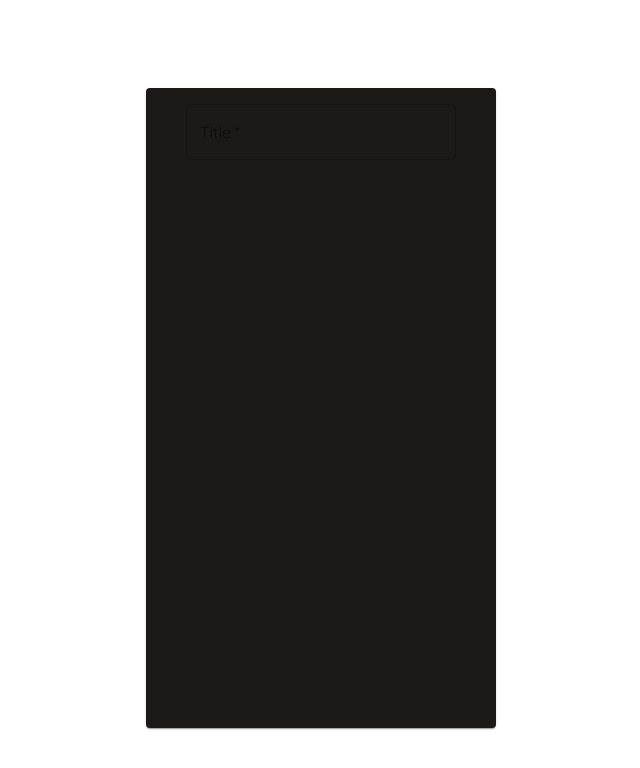
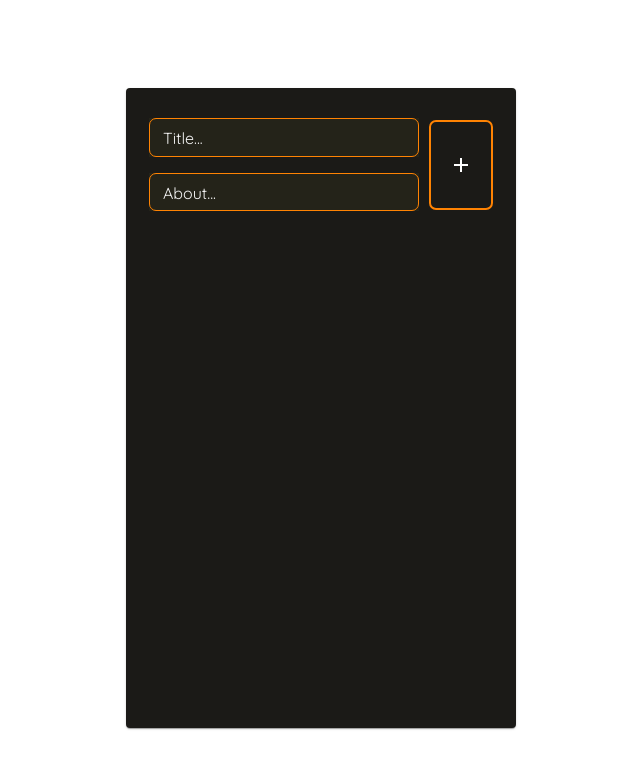
Before and after one commit to A-Richdom/Material-UI-Tutorial, a React (Vite) app: page /notask in a window 1280 px wide. Shown: the top 768 px of the page, without its empty margins (319-959 px from the left). Built offline with nearby package versions, Linux system fonts and the light colour scheme.

Commit message:
Finishing the TextFields and Button UI

```diff
--- a/src/Components/TO-DO PROJECT/NoTask.jsx
+++ b/src/Components/TO-DO PROJECT/NoTask.jsx
@@ -1,6 +1,6 @@
-import { Card, CardContent, Container, Input, TextField, makeStyles } from '@material-ui/core'
+import { Button, Card, CardContent, Container, TextField, makeStyles } from '@material-ui/core'
 import React from 'react'
-
+import AddOutlinedIcon from '@mui/icons-material/AddOutlined';
 
 const useStyles = makeStyles((theme) => ({
   cardContainer: {
@@ -11,21 +11,67 @@ const useStyles = makeStyles((theme) => ({
   },
   card: {
     backgroundColor: '#1b1a17',
-    width: '350px',
+    width: '390px',
     height: '80vh',
     display: 'flex',
     justifyContent: 'center',
 
   },
+  cardContent: {
+    padding:'30px 60px',
+  },
+    form: {
+    width: '100%',
+    display:'flex',
+    alignItems: 'center',
+    justifyContent: 'center',
+    gap: '10px',
+
+  },
+  fields: {
+    display: 'flex',
+    flexDirection: 'column',
+
+  },
   field: {
-    // display: 'block',
+    color: 'white',
     width: '270px',
-    height: '10px',
+    // height: '40px',
+    fontFamily: theme.typography.fontFamily,
+    marginBottom: '16px',
+    '& .MuiOutlinedInput-input': {
+        color: 'white',
+        height: '5px',
+        textAlign: 'center',
+        backgroundColor: '#242319',
+        paddingTop: '15px',
+    },
+    '& .MuiInputLabel-root': {
+      display: 'flex',
+      alignItems: 'center',
+      marginTop: '-8px',
+      color: 'whitesmoke',
+    },
 
+    '& .MuiOutlinedInput-root .MuiOutlinedInput-notchedOutline': {
+      borderColor: '#ff8303',
+      borderRadius: '7px',
+    },
+    '& .Mui-focused .MuiOutlinedInput-notchedOutline, & .MuiOutlinedInput-root:hover .MuiOutlinedInput-notchedOutline': {
+      borderWidth: '2px', // Ensure the border width is consistent
+    },
+  },
+  addBtn: {
+    fontFamily: theme.typography.fontFamily,
+    fontSize: theme.typography.fontWeightRegular,
+    border: '2px solid #ff8303',
+    height: '90px',
+    borderRadius: '7px',
+    color: 'white',
+    marginBottom: '16px',
+  },
 
-  }
-
-}))
+}));
 
 const NoTask = () => {
   const classes = useStyles()
@@ -33,17 +79,35 @@ const NoTask = () => {
   return (
     <Container className={classes.cardContainer}>
         <Card className={classes.card}>
-          <CardContent>
+          <CardContent className={classes.cardContent}>
 
-            <form className={classes.form}>
-              <TextField
-                className={classes.field}
-                label='Title'
-                name='title'
-                variant='outlined'
-                required
+            <form>
+              <div className={classes.form}>
+                <div className={classes.fields}>
+                  <TextField
+                    className={classes.field}
+                    label='Title...'
+                    name='title'
+                    variant='outlined'
+                  />
+                  <TextField
+                    className={classes.field}
+                    label='About...'
+                    name='about'
+                    variant='outlined'
+                  />
+                </div>
+                <Button
+                  className={classes.addBtn}
+                  variant='outlined'
+                >
+                  <AddOutlinedIcon/>
+                </Button>
 
-              />
+              </div>
+
+
+
 
             </form>
           </CardContent>
```
